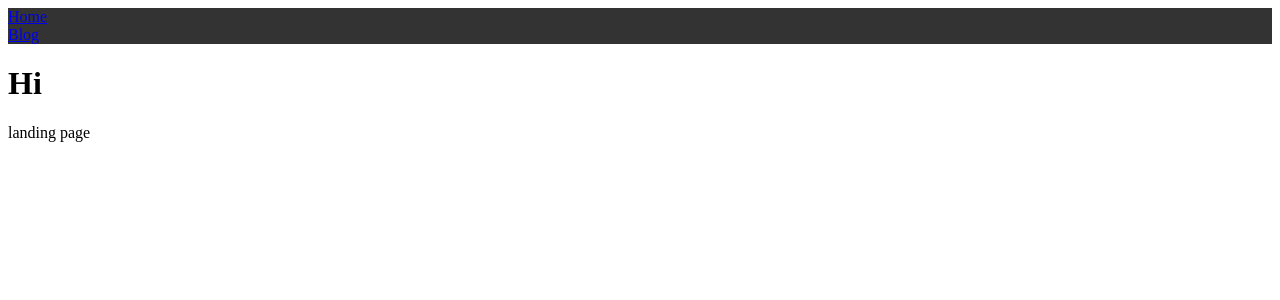
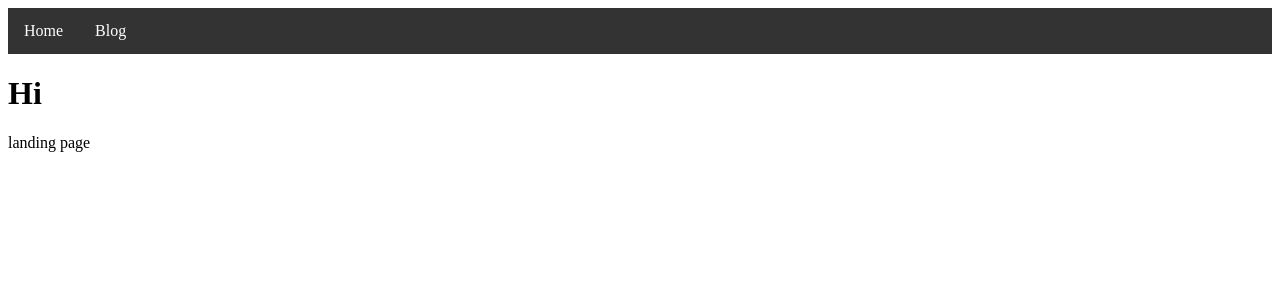
Before and after one commit to HCGK/HCGK.github.io, a Jekyll site: the page built from index.html, in a window 1280 px wide. Shown: the top 300 px of the page. Built offline with Jekyll 4.4.1, drawn with Linux system fonts in a browser that asks for light colours.

Commit message:
Update main.css

```diff
--- a/css/main.css
+++ b/css/main.css
@@ -12,4 +12,23 @@
     background-color: #333;
   }
 
+  li {
+    float: left;
+  }
+
+  li a {
+    display: block;
+    color: white;
+    text-align: center;
+    padding: 14px 16px;
+    text-decoration: none;
+  }
+
+  a:hover:not(.active) {
+    background-color: #111;
+  }
+
+  .active {
+  background-color:#4CAF50;
+ }
 }
```
